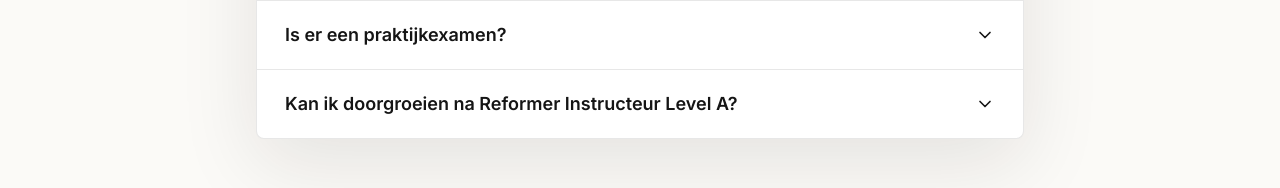
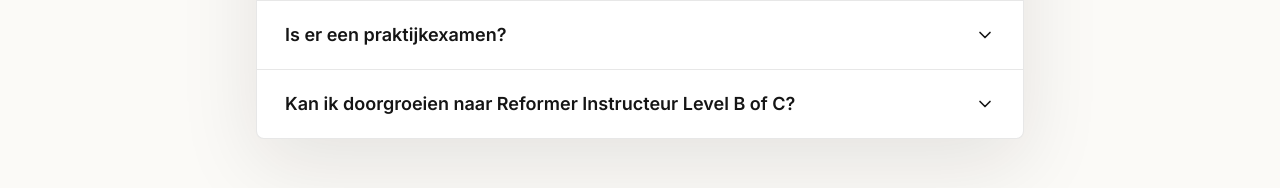
Before and after one commit to jochemsebastiaanvankuijk-rgb/dutch-reformer-academy, a Next.js app: page / in a window 1280 px wide. Shown: the part 11692-11880 px from the top of the page. Built offline with nearby package versions, Linux system fonts and the light colour scheme.

Commit message:
Update FAQ progression question

```diff
--- a/components/LandingPage.tsx
+++ b/components/LandingPage.tsx
@@ -168,7 +168,7 @@ const faqs = [
     "Ja. Op de laatste dag werk je toe naar een praktijkmoment waarin techniek, lesopbouw, cueing en veiligheid samenkomen."
   ],
   [
-    "Kan ik doorgroeien na Reformer Instructeur Level A?",
+    "Kan ik doorgroeien naar Reformer Instructeur Level B of C?",
     "Ja. Na Reformer Instructeur Level A kun je verder verdiepen richting Reformer Instructeur Level B en uiteindelijk Reformer Instructeur Level C."
   ]
 ];
```
